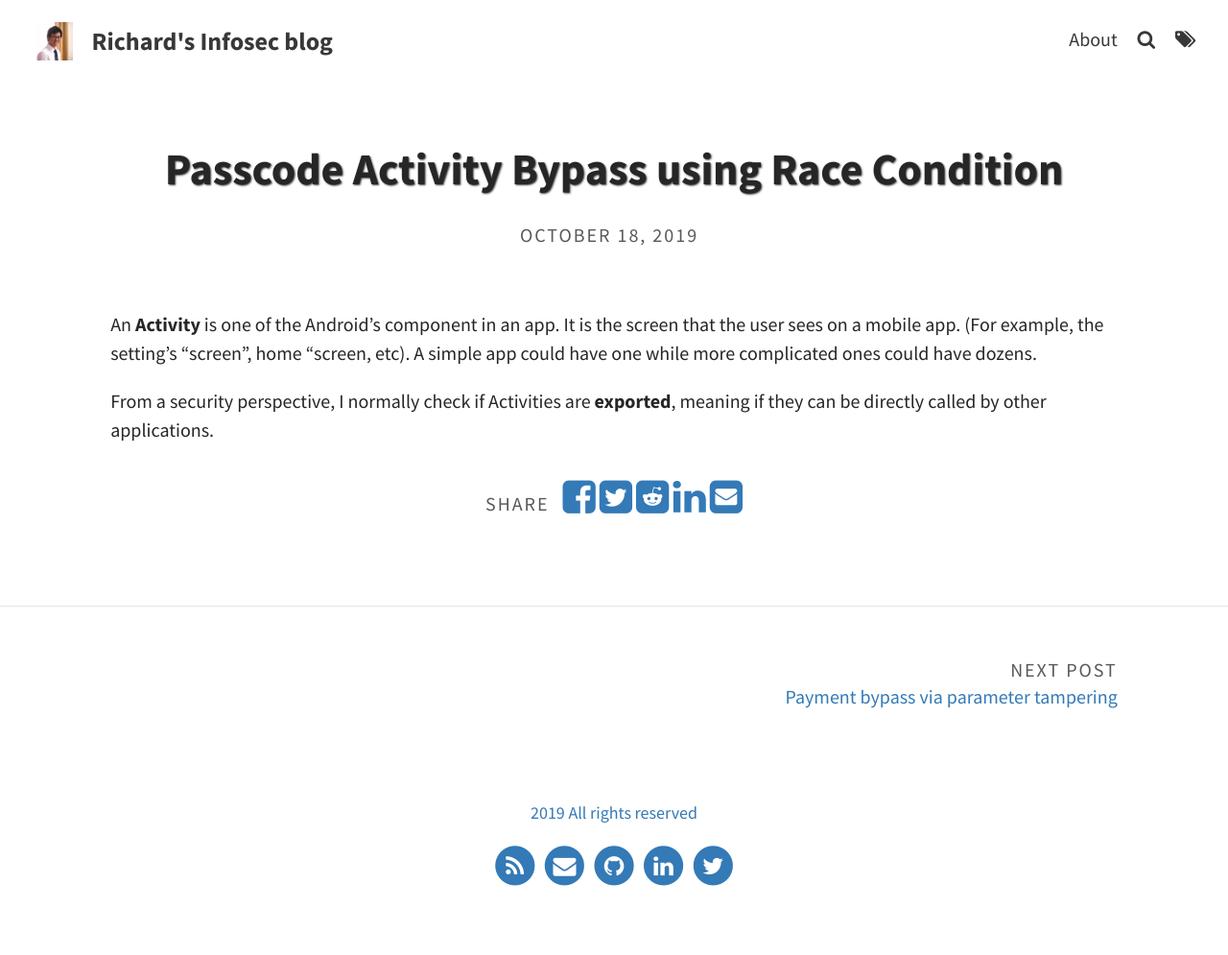
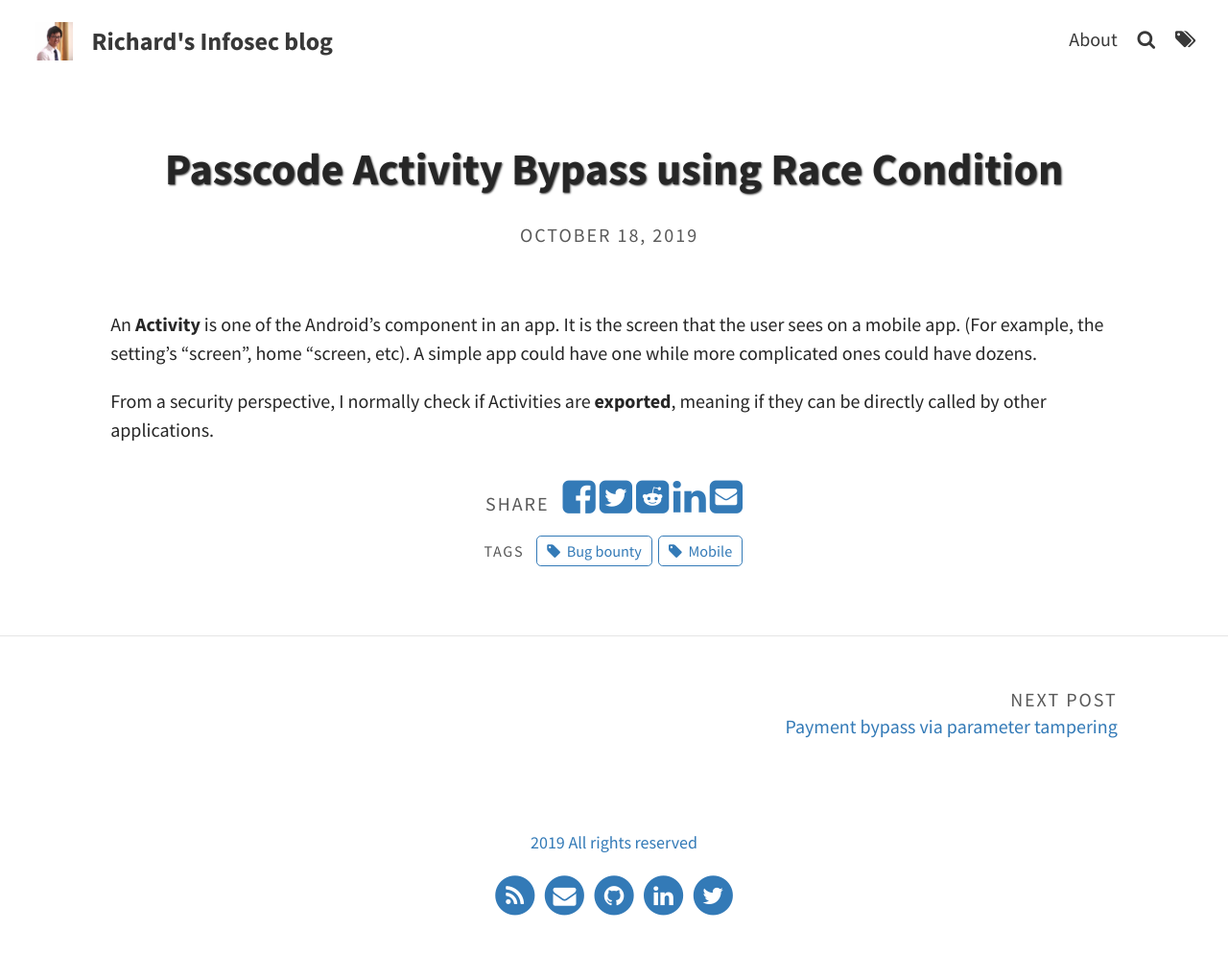
Before and after one commit to Sambal0x/sambal0x.github.io, a Jekyll site: the page built from _posts/2019-10-18-Passcodeactivityraceconditionbypass.md, in a window 1280 px wide. Shown: the whole page at 96% size. Built offline with Jekyll 4.4.1, drawn with Linux system fonts in a browser that asks for light colours; before the commit the page ends 964 px from its top, so only the background shows below that.

Commit message:
update category

```diff
--- a/_posts/2019-07-24-payment-bypass-via-parameter-tampering.md
+++ b/_posts/2019-07-24-payment-bypass-via-parameter-tampering.md
@@ -2,8 +2,7 @@
 layout: post
 title: "Payment bypass via parameter tampering"
 date: 2019-07-24
-categories:
-  - gigs
+tags: Gigs
 ---
 
 
--- a/_posts/2019-10-18-Passcodeactivityraceconditionbypass.md
+++ b/_posts/2019-10-18-Passcodeactivityraceconditionbypass.md
@@ -2,7 +2,7 @@
 layout: post
 title: "Passcode Activity Bypass using Race Condition"
 date: 2019-10-18
-categories: "bug bounty"
+tag: [Bug bounty, Mobile]
 
 ---
 
```
